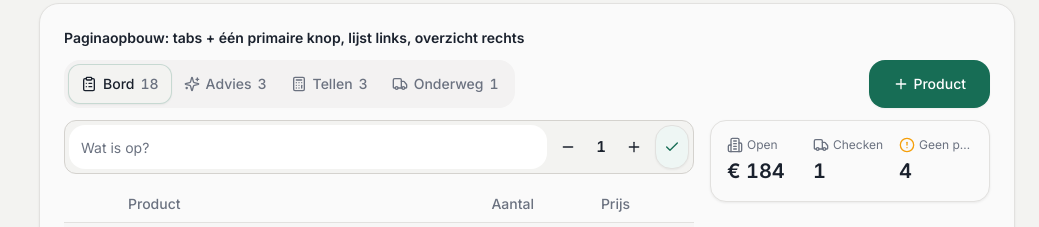
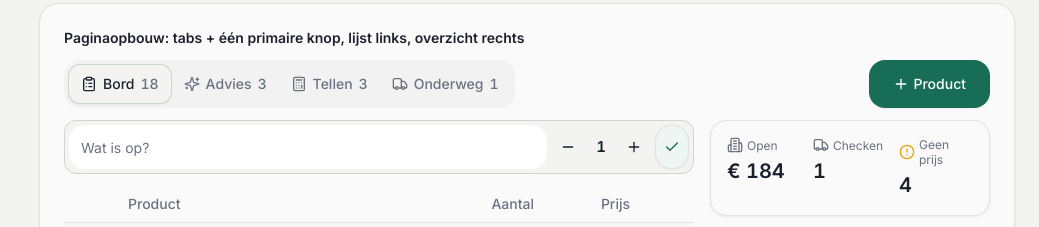
Before and after one commit to YOYOrick-sudo/pura-stock-sync, a React (Vite) app: page /design-system in a window 1280 px wide. Shown: the part 1600-1827 px from the top of the page, without its empty margins (241-1280 px from the left). Built offline with nearby package versions, Linux system fonts and the light colour scheme; the HTML template or start-up script is replaced by a standard one.

Commit message:
Changes
Co-authored-by: YOYOrick-sudo <231059117+YOYOrick-sudo@users.noreply.github.com>

```diff
--- a/src/components/pura/patronen.tsx
+++ b/src/components/pura/patronen.tsx
@@ -32,7 +32,7 @@ export function GroepRij({ naam, aantal, totaal, kolommen, gedimd = false, actie
 /** Kengetal: icoon + label klein, groot getal eronder. Meerdere naast elkaar in één kaart. */
 export function Kengetal({ icoon: Icoon, label, waarde, toon = 'neutraal' }: { icoon: LucideIcon; label: string; waarde: ReactNode; toon?: 'neutraal' | 'let-op' }) {
   return <div className="min-w-0 space-y-1">
-    <div className="flex items-center gap-1 text-xs text-muted-foreground"><Icoon className={cn('h-4 w-4 shrink-0', toon === 'let-op' && 'text-warning')} /><span className="truncate">{label}</span></div>
+    <div className="flex items-center gap-1 text-xs text-muted-foreground"><Icoon className={cn('h-4 w-4 shrink-0', toon === 'let-op' && 'text-warning')} /><span className="leading-tight">{label}</span></div>
     <div className="text-xl font-semibold tabular-nums text-foreground">{waarde}</div>
   </div>;
 }
```
